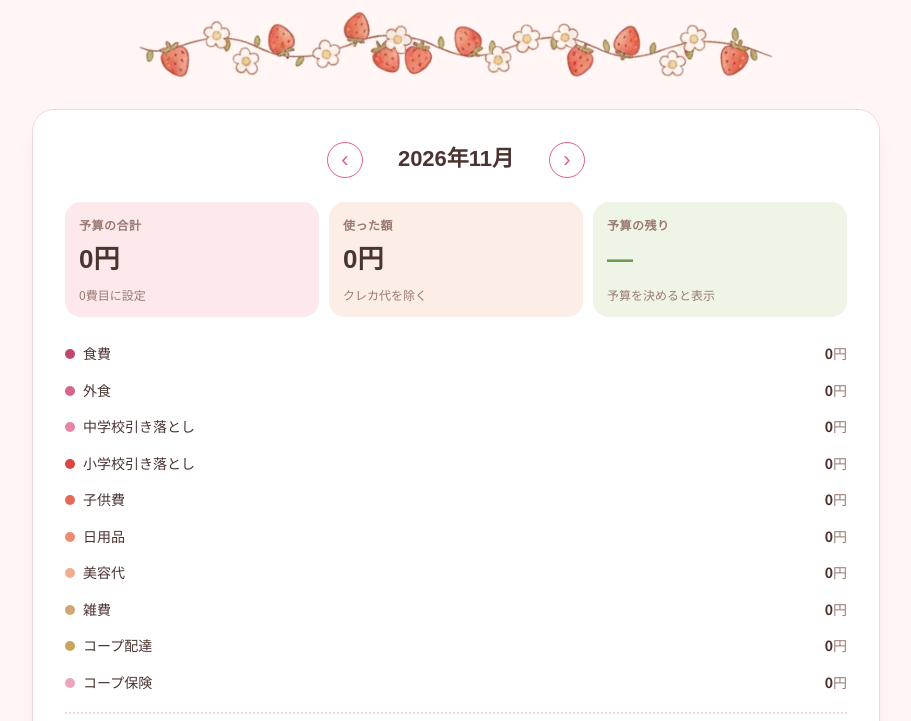
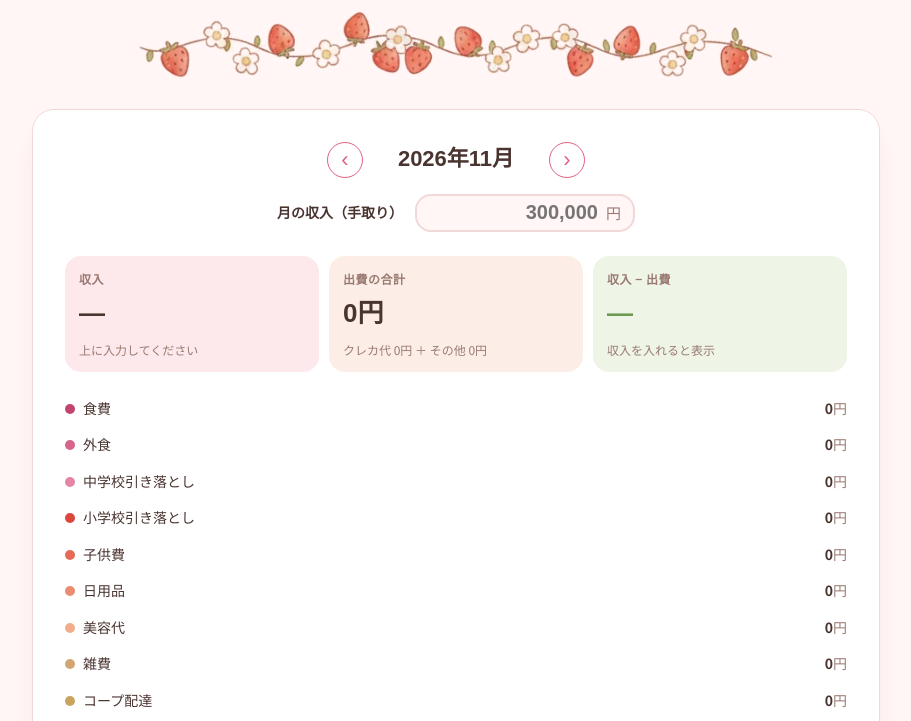
Before and after one commit to shi-0914/-, a plain HTML site: page kakeibo.html in a window 1280 px wide. Shown: the part 76-797 px from the top of the page, without its empty margins (184-1095 px from the left). Drawn offline with Linux system fonts and the light colour scheme; a web font is replaced by a local one.

Commit message:
収入入力を追加し、クレカ代も出費として収入から引く集計に変更
Co-Authored-By: Claude Sonnet 5.5 <noreply@anthropic.com>
Claude-Session: https://claude.ai/code/session_01SNGQMtpTq6X4fSeWMsQYSR

```diff
--- a/css/kakeibo.css
+++ b/css/kakeibo.css
@@ -47,3 +47,7 @@ details .hint { margin: 10px 0 14px; }
 @media (max-width: 420px) { .budget-grid { grid-template-columns: minmax(0, 1fr); } }
 .group-title { display: flex; justify-content: space-between; gap: 8px; border-top: 2px dotted var(--line); padding-top: 14px; margin-top: 6px; }
 .group-title .num { color: var(--fg); }
+.income-line { display: flex; align-items: center; justify-content: center; gap: 12px; flex-wrap: wrap; margin-top: -8px; }
+.income-line label { font-family: var(--font-display); font-weight: 700; font-size: 14px; }
+.income-line .income-box { flex: 0 1 220px; padding: 4px 12px; }
+.income-line .income-box input { font-size: 20px; text-align: right; }
--- a/js/kakeibo-config.js
+++ b/js/kakeibo-config.js
@@ -15,7 +15,7 @@ const KAKEIBO_ITEMS = [
   { key: "coop",    name: "コープ配達" },
   { key: "coopins", name: "コープ保険" },
 ];
-// separate: true の費目は、上の合計（使った額・予算の合計・残り）に含めず、別枠で集計します。
+// separate: true の費目は、一覧では別枠に分けて小計を出しますが、出費の合計には含めます（収入から引きます）。
 // グラフ・ドットの色（費目の順に使い、足りなければ繰り返します）
 const KAKEIBO_COLORS = ["#C2456E","#D8648A","#E585A3","#D9473F","#E46A55","#EC8C6E","#F2AE8C","#D2A673","#B98D66","#9C7A66","#6F9851","#C9A45C","#EEA5BB"];
 KAKEIBO_ITEMS.forEach((it, i) => it.color = KAKEIBO_COLORS[i % KAKEIBO_COLORS.length]);
--- a/js/kakeibo.js
+++ b/js/kakeibo.js
@@ -2,6 +2,7 @@
 // 費目は kakeibo-config.js、予算は画面の「月の予算を決める」で入力します（ブラウザに保存）。
 
 const ENTRY_KEY = "kakeibo-v1";          // 記録
+const INCOME_KEY = "kakeibo-income-v1";  // 月の収入（毎月同じ金額）
 const BUDGET_KEY = "kakeibo-budget-v1";  // 費目ごとの月の予算 { key: 金額 }
 const ITEMS = KAKEIBO_ITEMS;
 
@@ -10,6 +11,18 @@ const esc = (s) => String(s).replace(/[&<>"']/g, c => ({ "&": "&amp;", "<": "&lt
 const $ = (id) => document.getElementById(id);
 const toHalf = (s) => s.replace(/[０-９]/g, c => String.fromCharCode(c.charCodeAt(0) - 0xFEE0));
 const digits = (s) => toHalf(s).replace(/[^\d]/g, "").slice(0, 9);
+
+// ===== 収入 =====
+let income = 0;
+try { const v = JSON.parse(localStorage.getItem(INCOME_KEY) || "0"); if (Number.isInteger(v) && v > 0) income = v; } catch (e) {}
+$("income").value = income ? yen(income) : "";
+$("income").addEventListener("input", (e) => {
+  const d = digits(e.target.value);
+  income = Number(d) || 0;
+  e.target.value = d && income ? yen(income) : "";
+  try { localStorage.setItem(INCOME_KEY, JSON.stringify(income)); } catch (err) {}
+  render();
+});
 
 // ===== 予算 =====
 let budgets = {};
@@ -101,17 +114,15 @@ function render() {
   cur.forEach(x => used[x.key] += x.amt);
 
   const main = ITEMS.filter(i => !i.separate), sep = ITEMS.filter(i => i.separate);
-  const sumUsed = main.reduce((s, i) => s + used[i.key], 0);
-  const budgeted = main.filter(i => budgets[i.key]);
-  const sumBudget = budgeted.reduce((s, i) => s + budgets[i.key], 0);
-  const sumUsedB = budgeted.reduce((s, i) => s + used[i.key], 0);
-  const remain = sumBudget - sumUsedB;
+  const sumMain = main.reduce((s, i) => s + used[i.key], 0);
   const sumSep = sep.reduce((s, i) => s + used[i.key], 0);
+  const total = sumMain + sumSep;           // クレカ代も出費として収入から引く
+  const balance = income - total;
 
   $("summary").innerHTML = `
-    <div class="tile"><span class="t-label">予算の合計</span><span class="t-amt num">${yen(sumBudget)}円</span><span class="t-pct">${budgeted.length}費目に設定</span></div>
-    <div class="tile var"><span class="t-label">使った額</span><span class="t-amt num">${yen(sumUsed)}円</span><span class="t-pct">クレカ代を除く</span></div>
-    <div class="tile sav ${remain < 0 ? "over" : ""}"><span class="t-label">予算の残り</span><span class="t-amt num">${budgeted.length ? yen(remain) + "円" : "—"}</span><span class="t-pct">${budgeted.length ? (remain >= 0 ? "予算ありの費目の合計" : "オーバーしています") : "予算を決めると表示"}</span></div>`;
+    <div class="tile"><span class="t-label">収入</span><span class="t-amt num">${income ? yen(income) + "円" : "—"}</span><span class="t-pct">${income ? "毎月同じ金額で計算" : "上に入力してください"}</span></div>
+    <div class="tile var"><span class="t-label">出費の合計</span><span class="t-amt num">${yen(total)}円</span><span class="t-pct">クレカ代 ${yen(sumSep)}円 ＋ その他 ${yen(sumMain)}円</span></div>
+    <div class="tile sav ${income && balance < 0 ? "over" : ""}"><span class="t-label">収入 − 出費</span><span class="t-amt num">${income ? yen(balance) + "円" : "—"}</span><span class="t-pct">${income ? (balance >= 0 ? "手元に残る額" : "収入を超えています") : "収入を入れると表示"}</span></div>`;
 
   const row = (r) => {
     const bu = budgets[r.key], u = used[r.key];
@@ -123,7 +134,7 @@ function render() {
       ${bu ? `<div class="bar" role="img" aria-label="${esc(r.name)} ${Math.round(w)}%"><i style="width:${w}%;--c:${r.color}"></i></div>` : ""}</div>`;
   };
   $("items").innerHTML = main.map(row).join("") +
-    (sep.length ? `<div class="group-title"><span>クレカ代（上の合計には含めません）</span><span class="num">合計 ${yen(sumSep)}円</span></div>` + sep.map(row).join("") : "");
+    (sep.length ? `<div class="group-title"><span>クレカ代（出費の合計には含まれます）</span><span class="num">合計 ${yen(sumSep)}円</span></div>` + sep.map(row).join("") : "");
 
   const sorted = cur.slice().sort((a, b) => b.date.localeCompare(a.date) || b.id - a.id);
   $("list").innerHTML = sorted.length ? sorted.map(x => {
--- a/kakeibo.html
+++ b/kakeibo.html
@@ -25,6 +25,10 @@
       <button type="button" id="prev" aria-label="前の月">‹</button>
       <h1 id="month-label"></h1>
       <button type="button" id="next" aria-label="次の月">›</button>
+    </div>
+    <div class="income-line">
+      <label for="income">月の収入（手取り）</label>
+      <div class="income-box"><input id="income" type="text" inputmode="numeric" autocomplete="off" placeholder="300,000"><span>円</span></div>
     </div>
     <div class="summary" id="summary"></div>
     <div id="items" class="items"></div>
```
Also changed, not shown: 1 other file.
